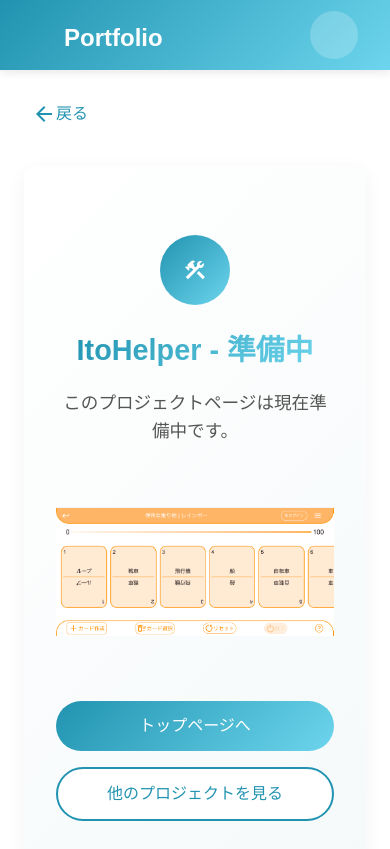
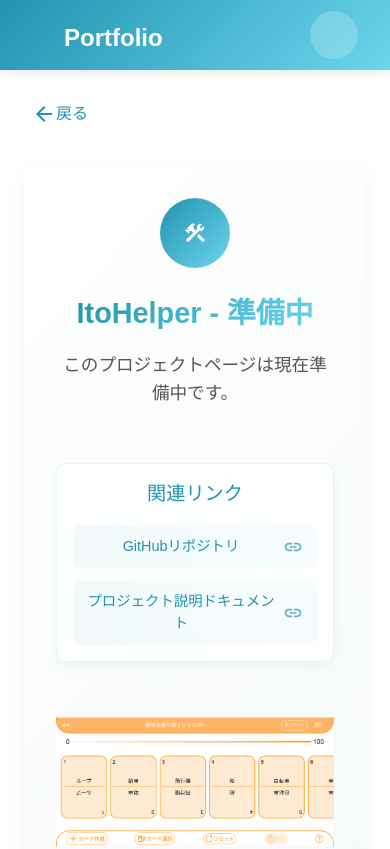
Before and after one commit to mehuu2000/portfolio, a Next.js app: page /projects/ito-helper in a window 390 px wide. Shown: the top 849 px of the page. Built offline with nearby package versions, Linux system fonts and the light colour scheme; some icons are missing.

Commit message:
URL等を追加

```diff
--- a/src/app/projects/digital-stamp-rally/page.tsx
+++ b/src/app/projects/digital-stamp-rally/page.tsx
@@ -9,6 +9,16 @@ export default function ProjectAPage() {
       imageAlt="デジタルスタンプラリーのトップ画像"
       homeButtonText="トップページへ"
       projectsButtonText="他のプロジェクトを見る"
+      resources={[
+        {
+          url: "https://github.com/mehuu2000/StanpRally",
+          label: "GitHubリポジトリ"
+        },
+        {
+          url: "https://drive.google.com/file/d/1e-K5mwVWk3jBDqSd_3iGxeXDB1C1QKyF/view?usp=sharing",
+          label: "プロジェクト説明ドキュメント"
+        }
+      ]}
     />
   );
 }
--- a/src/app/projects/ito-helper/page.tsx
+++ b/src/app/projects/ito-helper/page.tsx
@@ -9,6 +9,16 @@ export default function ProjectAPage() {
       imageAlt="ItoHelperのトップ画像"
       homeButtonText="トップページへ"
       projectsButtonText="他のプロジェクトを見る"
+      resources={[
+        {
+          url: "https://github.com/mehuu2000/ItoHelper_project",
+          label: "GitHubリポジトリ"
+        },
+        {
+          url: "https://drive.google.com/file/d/11CKyH2wYR-7PgV-df2BIbVlDAEHe3_P1/view?usp=drive_link",
+          label: "プロジェクト説明ドキュメント"
+        }
+      ]}
     />
   );
 }
--- a/src/app/projects/tabitomo/page.tsx
+++ b/src/app/projects/tabitomo/page.tsx
@@ -3,7 +3,7 @@
 import React from 'react';
 import { useRouter } from 'next/navigation';
 import Image from 'next/image';
-import { ArrowBack, LightbulbOutlined, ArrowForward } from '@mui/icons-material';
+import { ArrowBack, LightbulbOutlined, ArrowForward, GitHub } from '@mui/icons-material';
 import styles from '@/styles/projects/tabitomo.module.css';
 
 export default function TabitomoPage() {
@@ -16,7 +16,8 @@ export default function TabitomoPage() {
     summary: '旅行先・観光先をAIなどを使ってオススメし、旅行計画を立てるWebアプリケーションです。',
     members: '個人開発',
     role: '全て',
-    tags: ['Next.js', 'TypeScript', 'PostgreSQL', 'Flask', 'FastAPI', 'AI']
+    tags: ['Next.js', 'TypeScript', 'PostgreSQL', 'Flask', 'FastAPI', 'AI'],
+    githubUrl: 'https://github.com/mehuu2000/tabinoOtomo'
   };
 
   return (
@@ -66,6 +67,23 @@ export default function TabitomoPage() {
                 {project.tags.map((tag, index) => (
                   <span key={index} className={styles.tag}>{tag}</span>
                 ))}
+              </div>
+            </div>
+          )}
+          {/* GitHubリポジトリへのリンク */}
+          {project.githubUrl && (
+            <div className={styles.detailItem}>
+              <h3>リポジトリ</h3>
+              <div className={styles.repoLink}>
+                <a
+                  href={project.githubUrl}
+                  target="_blank"
+                  rel="noopener noreferrer"
+                  className={styles.githubLink}
+                >
+                  <GitHub className={styles.githubIcon} />
+                  <span>GitHubでコードを見る</span>
+                </a>
               </div>
             </div>
           )}
--- a/src/app/projects/tourist-board/page.tsx
+++ b/src/app/projects/tourist-board/page.tsx
@@ -6,9 +6,19 @@ export default function ProjectAPage() {
       title="Tourist Board of Nara - 準備中"
       message="このプロジェクトページは現在準備中です。"
       imagePath="/projects_img/TouristBoardOfNara/top.png"
-      imageAlt="笑ってKUYOのトップ画像"
+      imageAlt="Tourist Board of Naraのトップ画像"
       homeButtonText="トップページへ"
       projectsButtonText="他のプロジェクトを見る"
+      resources={[
+        {
+          url: "https://github.com/mehuu2000/narahack",
+          label: "GitHubリポジトリ"
+        },
+        {
+          url: "https://drive.google.com/file/d/1siwnO2JI2e0zUCNt-xveiwbltxsF9No2/view?usp=drive_link",
+          label: "プロジェクト説明ドキュメント"
+        }
+      ]}
     />
   );
 }
--- a/src/app/projects/waratte-kuyo/page.tsx
+++ b/src/app/projects/waratte-kuyo/page.tsx
@@ -9,6 +9,16 @@ export default function ProjectAPage() {
       imageAlt="笑ってKUYOのトップ画像"
       homeButtonText="トップページへ"
       projectsButtonText="他のプロジェクトを見る"
+      resources={[
+        {
+          url: "https://github.com/lXlMeteor/YamaClub2",
+          label: "GitHubリポジトリ"
+        },
+        {
+          url: "https://drive.google.com/file/d/1QoSXy1jEOpSK5FM7IdwNSE5OZs9whRYj/view?usp=drive_link",
+          label: "プロジェクト説明スライド"
+        }
+      ]}
     />
   );
 }
--- a/src/components/ComingSoon.tsx
+++ b/src/components/ComingSoon.tsx
@@ -2,9 +2,15 @@
 
 import React from 'react';
 import { useRouter } from 'next/navigation';
-import { ArrowBack, Construction } from '@mui/icons-material';
+import { ArrowBack, Construction, LinkOutlined } from '@mui/icons-material';
 import Image from 'next/image';
+import Link from 'next/link';
 import styles from '@/styles/components/comingSoon.module.css';
+
+interface ResourceLink {
+  url: string; // URLは必須
+  label: string;
+}
 
 interface ComingSoonProps {
   title?: string;
@@ -17,6 +23,7 @@ interface ComingSoonProps {
   showProjectsButton?: boolean;
   homeButtonText?: string;
   projectsButtonText?: string;
+  resources?: ResourceLink[]; // プロジェクト資料へのリンク配列
 }
 
 export default function ComingSoon({
@@ -29,9 +36,15 @@ export default function ComingSoon({
   showHomeButton = true,
   showProjectsButton = true,
   homeButtonText = 'ホームに戻る',
-  projectsButtonText = 'プロジェクト一覧へ'
+  projectsButtonText = 'プロジェクト一覧へ',
+  resources = [] // デフォルトは空配列
 }: ComingSoonProps) {
   const router = useRouter();
+
+  // 全てのURLが外部URLとして扱う（http(s)で始まるリンク）
+  const isExternalUrl = (url: string) => {
+    return url.startsWith('http://') || url.startsWith('https://');
+  };
 
   return (
     <div className={styles.container}>
@@ -60,6 +73,29 @@ export default function ComingSoon({
             </React.Fragment>
           ))}
         </p>
+
+        {/* プロジェクト関連リンク */}
+        {resources.length > 0 && (
+          <div className={styles.resourcesSection}>
+            <h2 className={styles.resourcesTitle}>関連リンク</h2>
+            <div className={styles.resourcesList}>
+              {resources.map((resource, index) => (
+                <Link
+                  key={index}
+                  href={resource.url}
+                  target={isExternalUrl(resource.url) ? "_blank" : undefined}
+                  rel={isExternalUrl(resource.url) ? "noopener noreferrer" : undefined}
+                  className={styles.resourceLink}
+                >
+                  <span className={styles.resourceLabel}>{resource.label}</span>
+                  {isExternalUrl(resource.url) && (
+                    <LinkOutlined className={styles.externalLinkIcon} fontSize="small" />
+                  )}
+                </Link>
+              ))}
+            </div>
+          </div>
+        )}
 
         <div className={styles.imageContainer}>
           <Image
--- a/src/styles/components/comingSoon.module.css
+++ b/src/styles/components/comingSoon.module.css
@@ -76,6 +76,62 @@
   max-width: 600px;
   margin: 0 auto 2rem;
   line-height: 1.6;
+}
+
+/* リソースセクションのスタイル */
+.resourcesSection {
+  width: 100%;
+  max-width: 700px;
+  margin: 1.5rem auto;
+  padding: 1.5rem;
+  background: rgba(255, 255, 255, 0.8);
+  border-radius: 10px;
+  box-shadow: 0 4px 12px rgba(33, 147, 176, 0.08);
+  border: 1px solid rgba(33, 147, 176, 0.1);
+}
+
+.resourcesTitle {
+  color: #2193b0;
+  font-size: 1.4rem;
+  margin: 0 0 1rem 0;
+  text-align: center;
+}
+
+.resourcesList {
+  display: flex;
+  flex-direction: column;
+  gap: 0.8rem;
+}
+
+.resourceLink {
+  display: flex;
+  align-items: center;
+  justify-content: space-between;
+  padding: 0.8rem 1.2rem;
+  background: linear-gradient(to right, rgba(33, 147, 176, 0.05), rgba(109, 213, 237, 0.05));
+  border-radius: 8px;
+  text-decoration: none;
+  color: #2193b0;
+  font-weight: 500;
+  transition: all 0.3s ease;
+  border: 1px solid transparent;
+}
+
+.resourceLink:hover {
+  background: white;
+  box-shadow: 0 2px 8px rgba(33, 147, 176, 0.12);
+  transform: translateY(-2px);
+  border-color: rgba(33, 147, 176, 0.2);
+}
+
+.resourceLabel {
+  flex: 1;
+}
+
+.externalLinkIcon {
+  margin-left: 0.5rem;
+  font-size: 0.9rem;
+  opacity: 0.7;
 }
 
 .imageContainer {
@@ -158,6 +214,18 @@
   .constructionIcon {
     font-size: 2rem;
   }
+
+  .resourcesSection {
+    padding: 1.2rem;
+  }
+
+  .resourcesTitle {
+    font-size: 1.3rem;
+  }
+
+  .resourceLink {
+    padding: 0.7rem 1rem;
+  }
 }
 
 @media (max-width: 480px) {
@@ -174,4 +242,17 @@
   .title {
     font-size: 1.8rem;
   }
+
+  .resourcesSection {
+    padding: 1rem;
+  }
+
+  .resourcesTitle {
+    font-size: 1.2rem;
+  }
+
+  .resourceLink {
+    padding: 0.6rem 0.8rem;
+    font-size: 0.9rem;
+  }
 }
```
